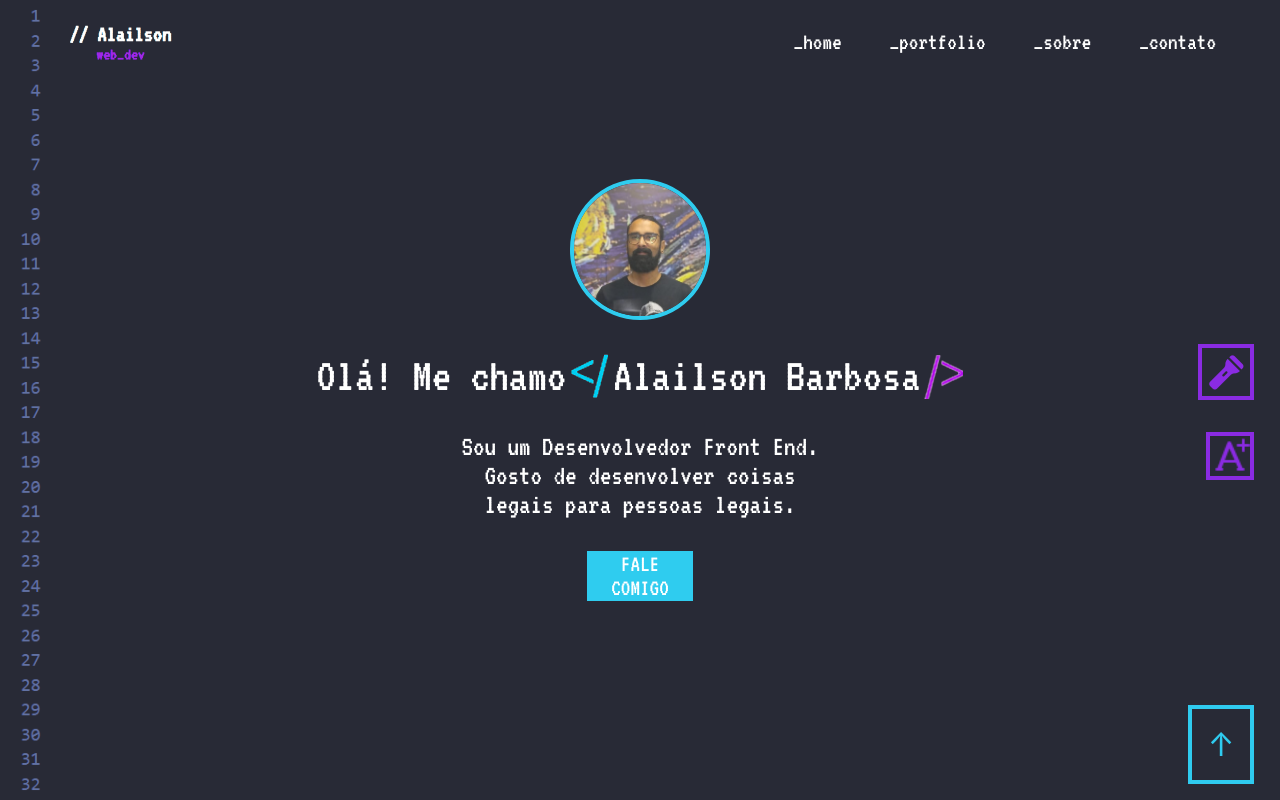
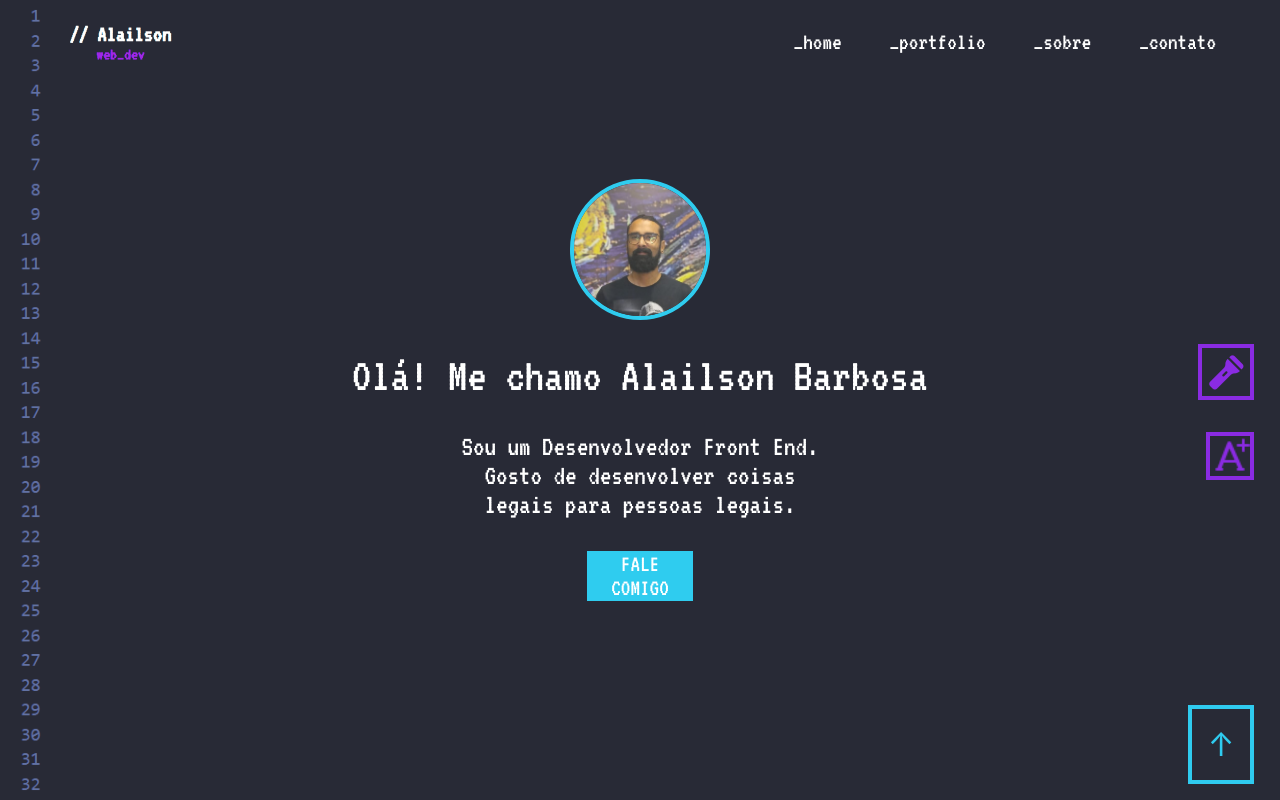
Before and after one commit to AlailsonDev/portfolio-react, a React (Create React App) app: page / in a window 1280 px wide. Shown: the top 800 px of the page. Built offline with nearby package versions, Linux system fonts and the light colour scheme.

Commit message:
alteralcoes visuais

```diff
--- a/src/components/main.jsx
+++ b/src/components/main.jsx
@@ -67,10 +67,10 @@ function Main() {
 
       <img class="photo" src={foto} alt="foto" />
       <div class="greetings">
-        <p class="greetings-paragraph">Olá! Me chamo</p>
-        <img src={menorque} alt="menorque" class="greetings-img" />
+        <p class="greetings-paragraph">Olá! Me chamo Alailson Barbosa </p>
+        {/* <img src={menorque} alt="menorque" class="greetings-img" />
         <p class="greetings-paragraph">Alailson Barbosa</p>
-        <img src={maiorque} alt="maiorque" class="greetings-img" />
+        <img src={maiorque} alt="maiorque" class="greetings-img" /> */}
       </div>
       <p class="main-paragraph">
         Sou um Desenvolvedor Front End. Gosto de desenvolver coisas legais para
```
